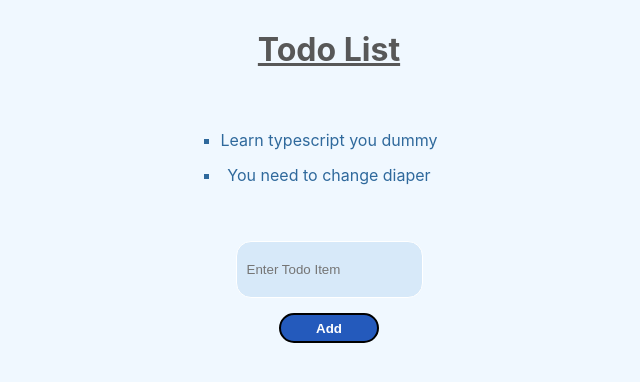
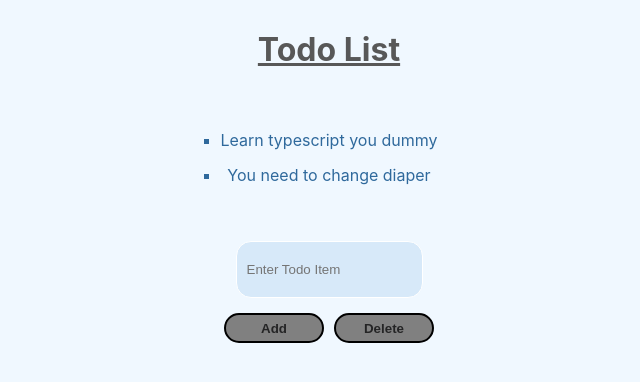
Before and after one commit to AntonPDC/react_typescript_todo_app, a React (Create React App) app: page / in a window 1280 px wide. Shown: the top 382 px of the page, without its empty margins (311-951 px from the left). Built offline with nearby package versions, Linux system fonts and the light colour scheme.

Commit message:
Button functionality for add and delete

```diff
--- a/src/components/Button/Button.css
+++ b/src/components/Button/Button.css
@@ -1,7 +1,6 @@
 button {
   height: 30px;
   width: 100px;
-  background-color: #245abc;
   color: white;
   border-radius: 15px;
   border-style: solid;
@@ -10,5 +9,24 @@ button {
   font-weight: 750;
   align-items: center;
   justify-content: center;
-  margin: 15px;
+  margin: 15px 5px;
 }
+
+.btn-primary {
+  background-color: #245abc;
+}
+
+.btn-success {
+  background-color: green;
+}
+
+.btn-warn {
+  background-color: rgba(239, 210, 160, 0.999);
+  color: black;
+}
+
+.btn-disabled {
+  background-color: gray;
+  color: #242425;
+  cursor: default;
+}
--- a/src/components/Button/Button.tsx
+++ b/src/components/Button/Button.tsx
@@ -3,10 +3,37 @@ import "./Button.css";
 interface ButtonProps {
   buttonText: string;
   handleClick: () => void;
+  disabled?: boolean;
+  variant?: "primary" | "secondary" | "warn";
 }
 
-function Button({ buttonText, handleClick }: ButtonProps) {
-  return <button onClick={handleClick}> {buttonText} </button>;
+function Button({
+  buttonText,
+  handleClick,
+  variant = "primary",
+  disabled = false,
+}: ButtonProps) {
+  const getClass = (
+    variant: "primary" | "secondary" | "warn",
+    disabled: boolean
+  ): string => {
+    if (disabled) {
+      return "btn-disabled";
+    }
+    if (variant === "secondary") {
+      return "btn-success";
+    }
+    if (variant === "warn") {
+      return "btn-warn";
+    }
+    return "btn-primary";
+  };
+  return (
+    <button className={getClass(variant, disabled)} onClick={handleClick}>
+      {" "}
+      {buttonText}{" "}
+    </button>
+  );
 }
 
 export default Button;
--- a/src/components/TodoList/TodoList.css
+++ b/src/components/TodoList/TodoList.css
@@ -11,3 +11,7 @@ li:hover {
 ul {
   padding: 0;
 }
+
+.completed {
+  text-decoration: line-through;
+}
--- a/src/components/TodoList/TodoList.tsx
+++ b/src/components/TodoList/TodoList.tsx
@@ -17,7 +17,7 @@ function TodoList({ todos, handleListToggle }: TodoListProps) {
         <li
           key={todo.id}
           onClick={() => handleListToggle(todo.id)}
-          style={{ textDecoration: todo.completed ? "line-through" : "none" }}
+          className={todo.completed ? "completed" : undefined}
         >
           {`${todo.text}`}
         </li>
--- a/src/screens/Dashboard/Dashboard.css
+++ b/src/screens/Dashboard/Dashboard.css
@@ -5,3 +5,8 @@
   justify-content: center;
   align-items: center;
 }
+
+.button-container {
+  display: flex;
+  flex-direction: row;
+}
--- a/src/screens/Dashboard/Dashboard.tsx
+++ b/src/screens/Dashboard/Dashboard.tsx
@@ -22,13 +22,27 @@ function Dashboard() {
     setTodos(newTodos);
   };
 
-  const handleClick = () => {
+  const handleAddClick = () => {
+    if (!todoText) return;
     const newTodo: Todo = { id: Date.now(), text: todoText, completed: false };
     setTodos([...todos, newTodo]);
+  };
+  const handleDeleteClick = () => {
+    const newTodos: Todo[] = todos.filter((todo) => !todo.completed);
+    setTodos(newTodos);
   };
 
   const handleInputChange = (value: string) => {
     setTodoText(value);
+  };
+
+  const itemsToDelete = (): boolean => {
+    for (let todo of todos) {
+      if (todo.completed) {
+        return true;
+      }
+    }
+    return false;
   };
 
   return (
@@ -36,7 +50,19 @@ function Dashboard() {
       <Header headerText="Todo List" />
       <TodoList todos={todos} handleListToggle={handleToggle} />
       <Input placeholder="Enter Todo Item" onChange={handleInputChange} />
-      <Button buttonText="Add" handleClick={handleClick} />
+      <div className="button-container">
+        <Button
+          buttonText="Add"
+          disabled={!todoText}
+          handleClick={handleAddClick}
+        />
+        <Button
+          buttonText="Delete"
+          disabled={!itemsToDelete()}
+          handleClick={handleDeleteClick}
+          variant="warn"
+        />
+      </div>
     </div>
   );
 }
```
